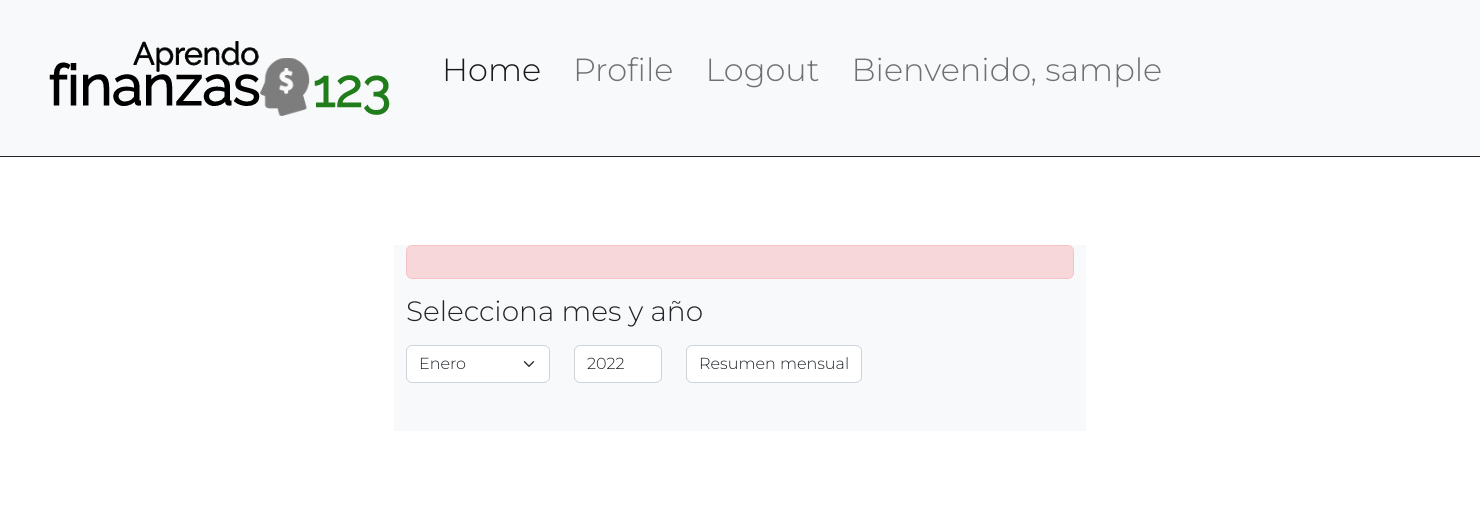
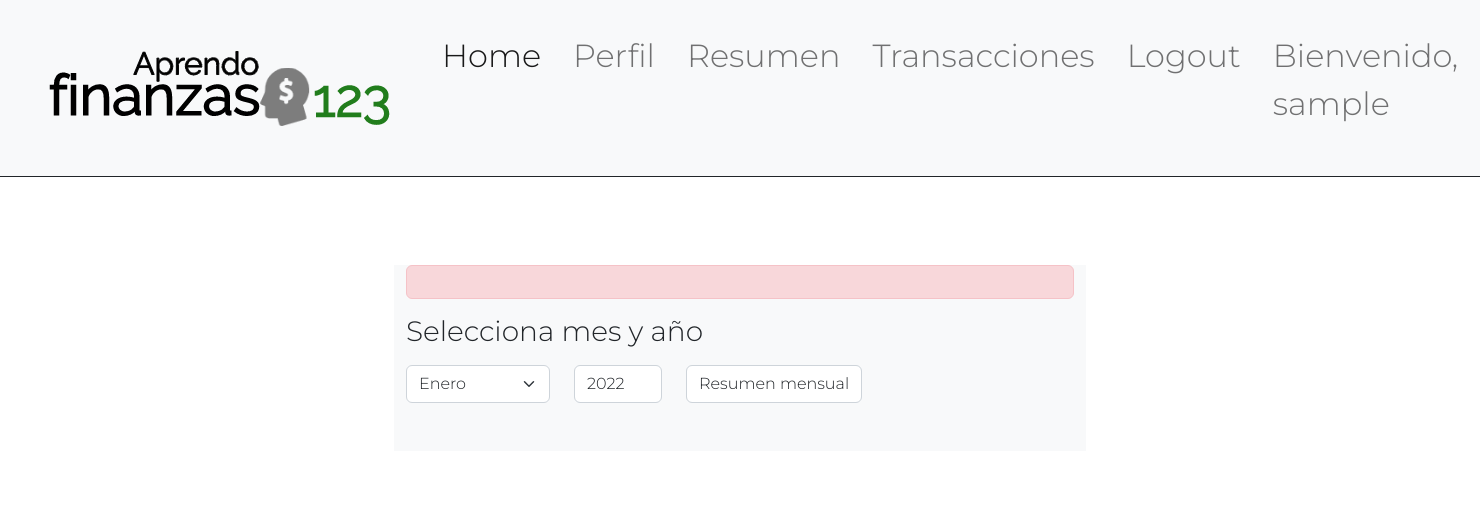
Before and after one commit to raig1988/Budget_cs50W, a Django app: page / in a window 1480 px wide. Shown: the top 505 px of the page. Run offline with Django 4.2, Linux system fonts and the light colour scheme; the visitor is signed in with stand-in values (Sample User, id 1); some libraries are stand-ins or nearby versions.

Commit message:
Previous to start with general summary

```diff
--- a/budget/models.py
+++ b/budget/models.py
@@ -49,3 +49,13 @@
 
     def __str__(self) -> str:
         return f"user: {self.user} - category: {self.category} - amount: {self.amount} - input date: {self.input_date}"
+
+    def serialize_budget(self):
+        return {
+            "id" : self.id,
+            "user_id" : self.user.id,
+            "user" : self.user.username,
+            "category" : self.category.category,
+            "amount" : self.amount,
+            "input_date" : self.input_date.strftime("%b %d %Y, %I:%M %p")
+        }
--- a/budget/templates/budget/index.html
+++ b/budget/templates/budget/index.html
@@ -6,6 +6,9 @@
 {% block body %}
 
     <section id="intro"></section>
+    <!--Shows main summary transactions per year-->
+    <section id="main-summary"></section>
+    <!--end Main summary transactions per year-->
     <!--Show transactions per month-->
     <section id="transactions">
         <!--Form to input month and year-->
@@ -13,7 +16,7 @@
         <h3 class="mb-3">Selecciona mes y año</h3>
         <form class="row mb-3">
             <div class="col-auto">
-                <select class="form-select" onchange="load_transactions(); summary_month()" name="month" id="select-transaction-month">
+                <select class="form-select" name="month" id="select-transaction-month">
                     <option value="1">Enero</option>
                     <option value="2">Febrero</option>
                     <option value="3">Marzo</option>
@@ -29,7 +32,7 @@
                 </select>
             </div>
             <div class="col-auto">
-                <input class="form-control" onchange="load_transactions(); summary_month()" id="select-transaction-year" name="year" type="number" min="1900" max="2099" step="1" value="2022" />
+                <input class="form-control" id="select-transaction-year" name="year" type="number" min="1900" max="2099" step="1" value="2022" />
             </div>
             <div class="col-auto">
                 <input id="toggle-transacciones-resumen" class="form-control" type="button" value="Resumen mensual"/>
--- a/budget/templates/budget/layout.html
+++ b/budget/templates/budget/layout.html
@@ -40,7 +40,13 @@
                     </li>
                     {% if user.is_authenticated %}
                         <li class="nav-item">
-                            <a class="nav-link fs-2" href="{% url 'profile' %}">Profile</a>
+                            <a class="nav-link fs-2" href="{% url 'profile' %}">Perfil</a>
+                        </li>
+                        <li id ="main-summary-nav" class="nav-item">
+                            <a class="nav-link fs-2">Resumen</a>
+                        </li>
+                        <li id ="transacciones-nav" class="nav-item">
+                            <a class="nav-link fs-2">Transacciones</a>
                         </li>
                         <li class="nav-item">
                             <a class="nav-link fs-2" href="{% url 'logout' %}">Logout</a>
--- a/budget/views.py
+++ b/budget/views.py
@@ -32,6 +32,7 @@
     user = request.user
     array = []
     category_dict = {}
+    budget_array = []
     category = Transactions.objects.filter(user=user, date__month=month, date__year=year).values('category').annotate(categ_sum=Sum('amount'))
     sum_month = Transactions.objects.filter(user_id=user, date__month=month, date__year=year).aggregate(total_sum=Sum('amount'))
     categories = Categories.objects.all()
@@ -39,9 +40,17 @@
         category_dict[item.id] = item.category
     for item in category:
         array.append(item)
+    user_budget = Budget.objects.filter(user=user).values("category", "amount")
+    for item in user_budget:
+        budget_array.append(item)
+    sum_budget = Budget.objects.filter(user=user).aggregate(total_budget_sum=Sum('amount'))
     return JsonResponse({
-        "sum_categories" : array,
+        "summary" : {
+            "sum_cat" : array,
+            "budget" : budget_array
+            },
         "total_month" : sum_month["total_sum"],
+        "total_budget_month" : sum_budget["total_budget_sum"],
         "categories" : category_dict
     })
 
```
